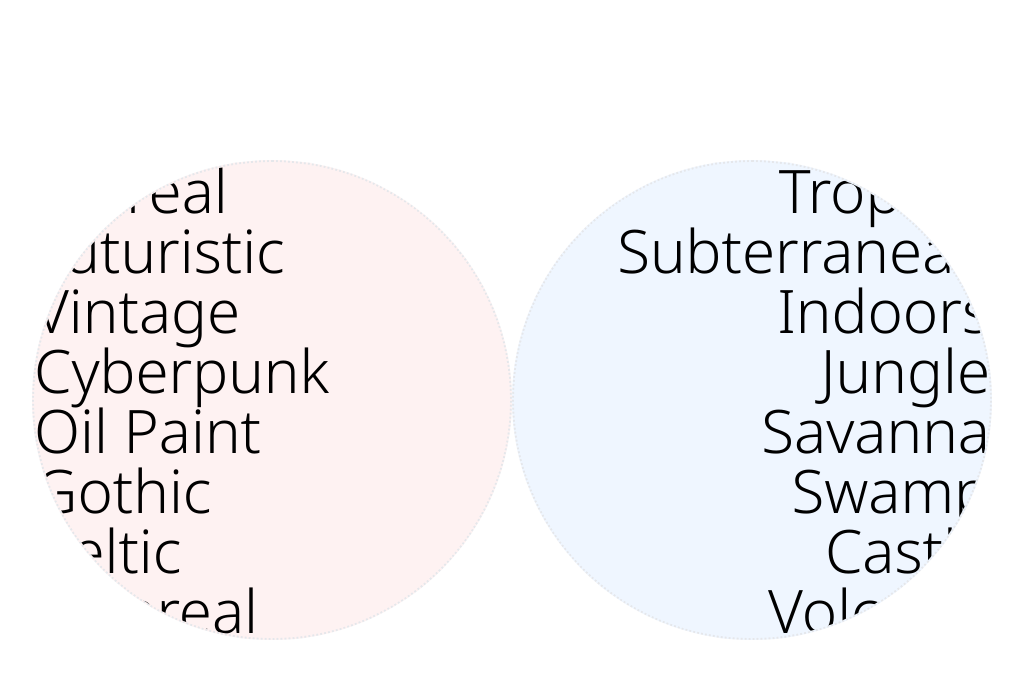
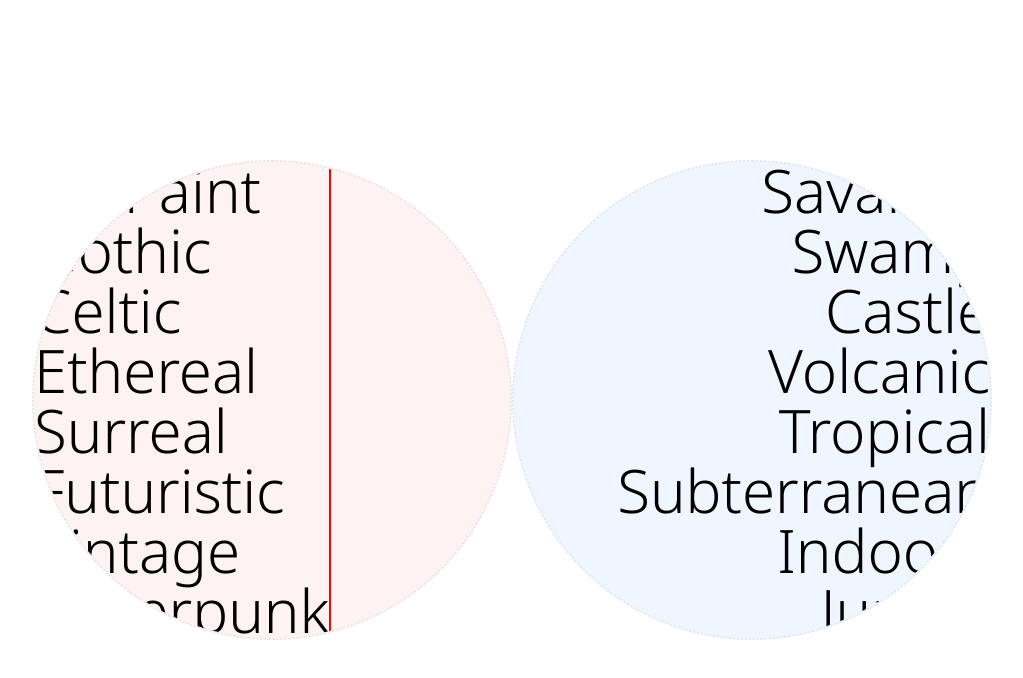
Before and after one commit to hriosnl/portfolio.design-observations, a Next.js app: page /venngenn in a window 1280 px wide. Shown: the top 678 px of the page, without its empty margins (128-1151 px from the left). Built offline with nearby package versions, Linux system fonts and the light colour scheme; a web font is replaced by a local one.

Commit message:
Updated console credits

```diff
--- a/app/(home)/page.tsx
+++ b/app/(home)/page.tsx
@@ -35,17 +35,18 @@ export default function About() {
 `;
 
     credits += `
-      As my design inspirations:
+For my design inspirations:
 - https://extract.studio/
 - https://lesanimals.digital/en/
 - https://www.guillaumetomasi.com/chrysalises/
 
-      For Vaul in Memory Movie:
-      - https://vaul.emilkowal.ski/
+For the Toast in Memory Movie:
+- https://sonner.emilkowal.ski/
+\n\n
 `;
 
     console.log(credits);
-  }, [isLoaded]);
+  }, []);
 
   return (
     <main>
--- a/app/(projects)/venngenn/page.tsx
+++ b/app/(projects)/venngenn/page.tsx
@@ -1,8 +1,24 @@
+"use client";
+
+import { useEffect, useRef } from "react";
+import { motion, useScroll } from "framer-motion";
 export default function Venngenn() {
+  const ref = useRef(null);
+  const { scrollYProgress } = useScroll({
+    container: ref,
+  });
+
+  useEffect(() => {
+    console.log("scrollYProgress: ", scrollYProgress);
+  }, [scrollYProgress]);
+
   return (
     <div className="h-screen w-screen flex items-center justify-center bg-white text-6xl font-light">
-      <div className="rounded-full size-[30rem] border-2 border-dotted bg-red-50 flex justify-start items-center overflow-hidden">
-        <ul>
+      <motion.div
+        ref={ref}
+        className="rounded-full size-[30rem] border-2 border-dotted bg-red-50 flex justify-start items-center overflow-y-auto no-scrollbar"
+      >
+        <motion.ul className="otlr">
           <li>Surreal</li>
           <li>Futuristic</li>
           <li>Vintage</li>
@@ -11,10 +27,26 @@ export default function Venngenn() {
           <li>Gothic</li>
           <li>Celtic</li>
           <li>Ethereal</li>
-        </ul>
-      </div>
-      <div className="rounded-full size-[30rem] border-2 border-dotted bg-blue-50 text-right flex justify-end items-center overflow-hidden">
+          <li>Surreal</li>
+          <li>Futuristic</li>
+          <li>Vintage</li>
+          <li>Cyberpunk</li>
+          <li>Oil Paint</li>
+          <li>Gothic</li>
+          <li>Celtic</li>
+          <li>Ethereal</li>
+        </motion.ul>
+      </motion.div>
+      <div className="rounded-full size-[30rem] border-2 border-dotted bg-blue-50 text-right flex justify-end items-center overflow-y-auto no-scrollbar">
         <ul>
+          <li>Tropical</li>
+          <li>Subterranean</li>
+          <li>Indoors</li>
+          <li>Jungle</li>
+          <li>Savanna</li>
+          <li>Swamp</li>
+          <li>Castle</li>
+          <li>Volcanic</li>
           <li>Tropical</li>
           <li>Subterranean</li>
           <li>Indoors</li>
--- a/app/globals.css
+++ b/app/globals.css
@@ -68,6 +68,16 @@ h1 {
     -webkit-mask-composite: destination-in;
     mask-composite: intersect;
   }
+
+  .no-scrollbar {
+    overflow: auto; /* or overflow: scroll; */
+    scrollbar-width: none; /* Firefox */
+  }
+
+  /* Webkit-specific scrollbar hiding */
+  .no-scrollbar::-webkit-scrollbar {
+    display: none;
+  }
 }
 
 .otlg {
```
Lines whose indentation alone changed are shown as unchanged.
